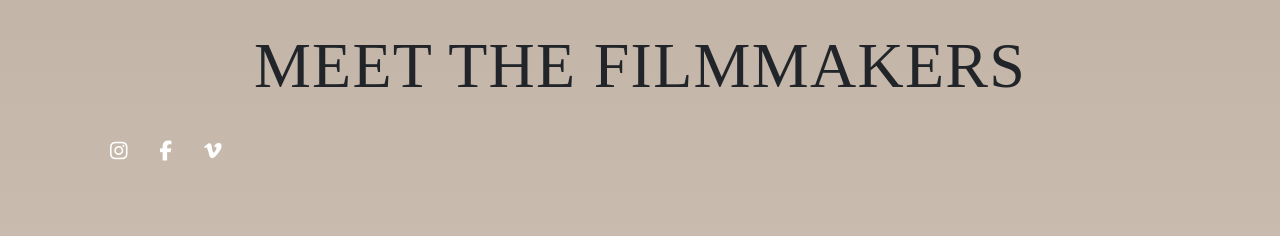
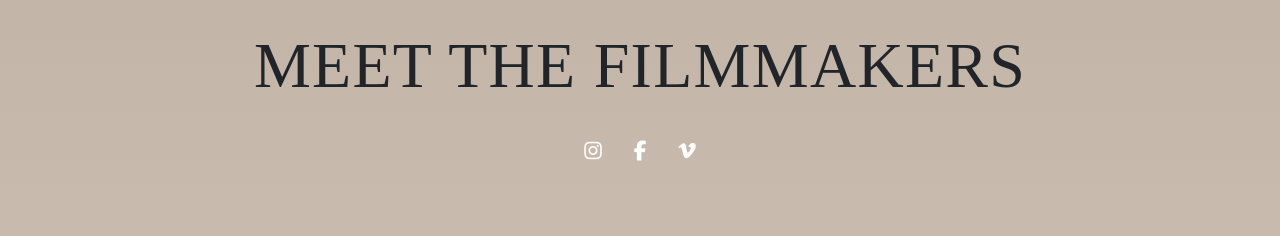
Before and after one commit to austinthaldorfhuelsbeck/AustinAndEmilyCreative, a website: page about.html in a window 1280 px wide. Shown: the part 180-416 px from the top of the page. Drawn offline with nearby package versions, Linux system fonts and the light colour scheme; a script that the page names is missing; a web font is replaced by a local one.

Commit message:
Fix social link styling issue

```diff
--- a/about.html
+++ b/about.html
@@ -83,7 +83,7 @@
         </div>
         <div class="row align-center">
           <!-- Social links -->
-          <ul class="social-links py-2">
+          <ul class="social-links mx-auto py-2">
             <!-- Instagram -->
             <li>
               <a
```
